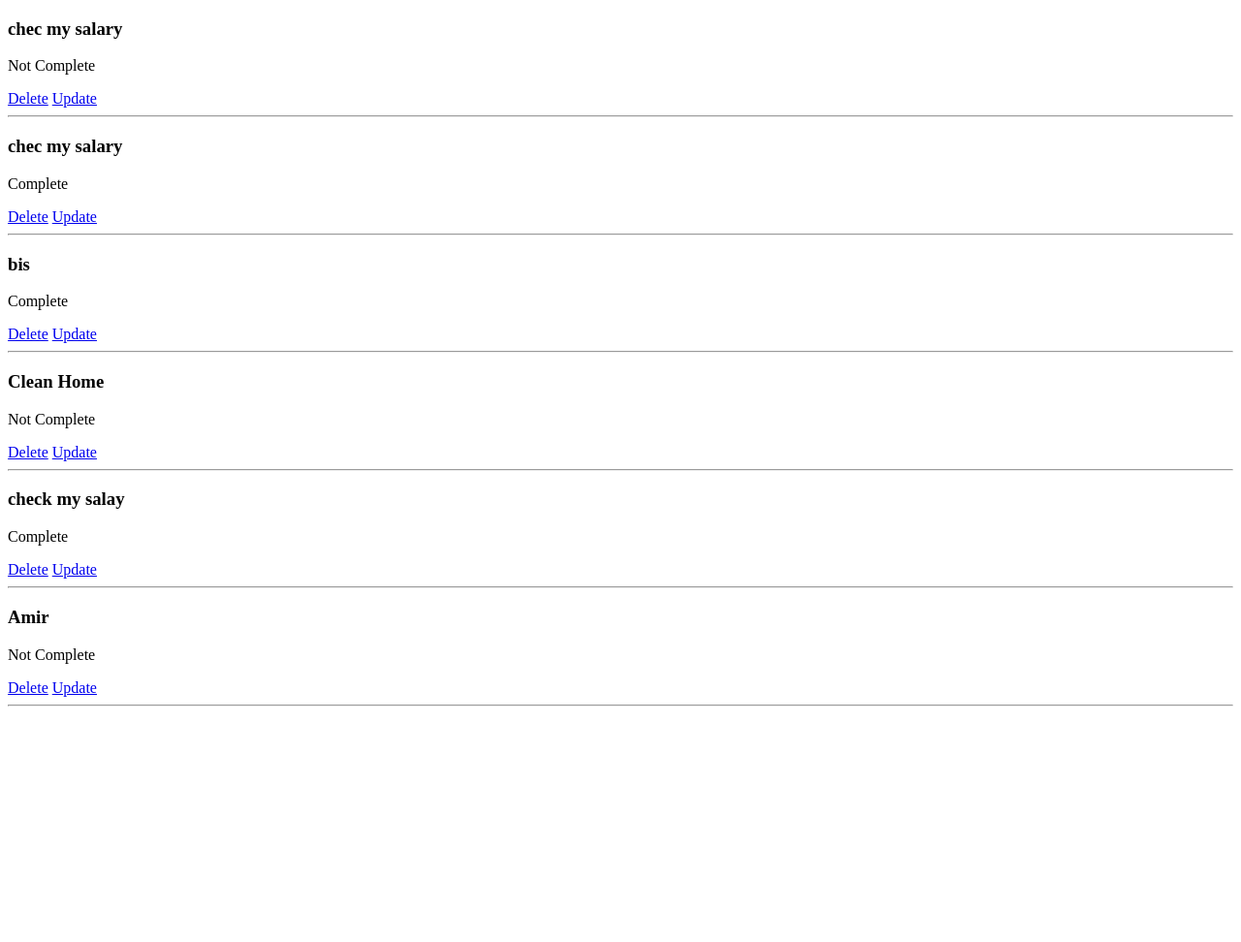
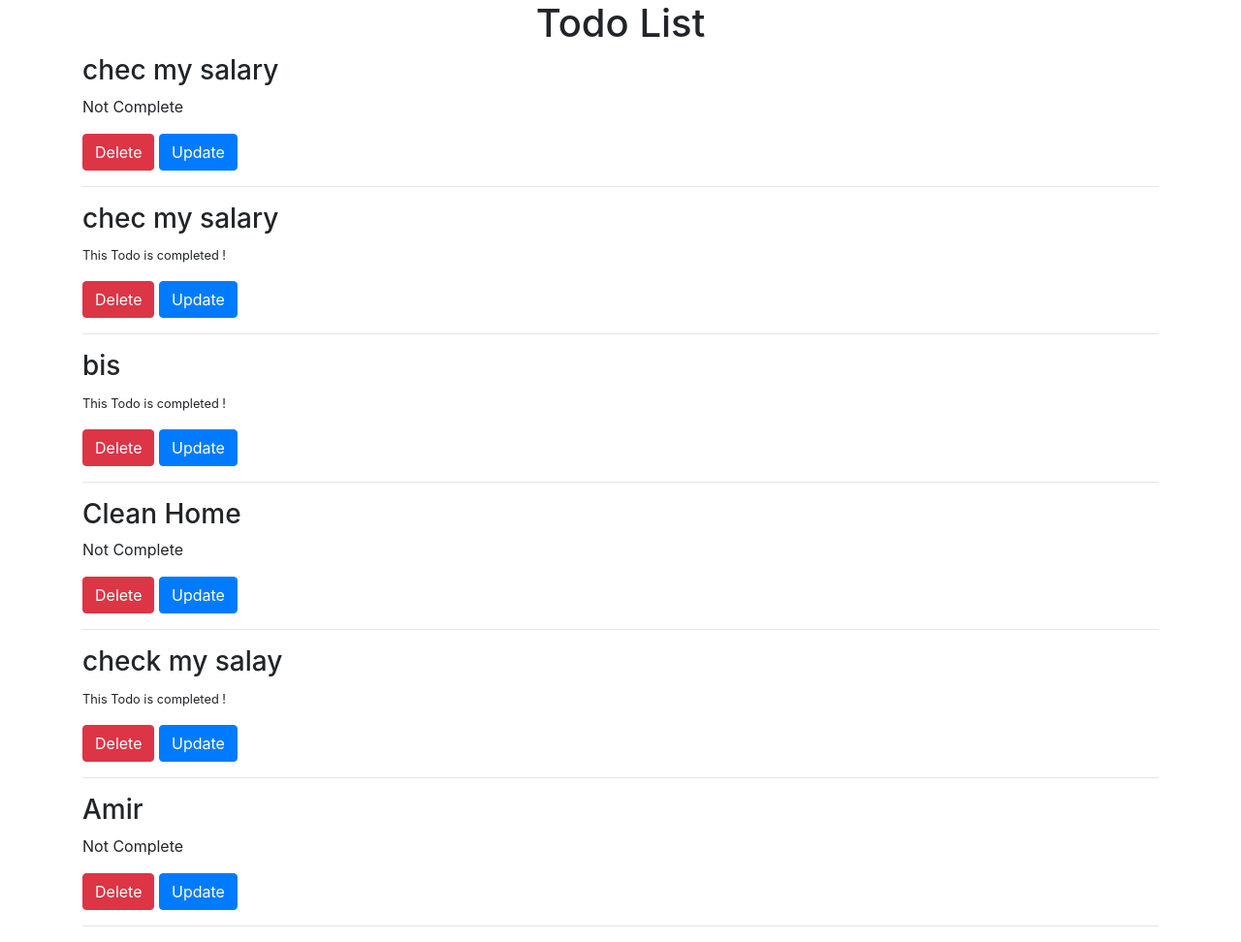
Before and after one commit to AmmirMahdi/TodoApp-Flask, a Flask app: page /todo in a window 1280 px wide. Shown: the whole page at 97% size. Before the commit the page ends 729 px from the top, so only its background shows below. Run offline with Flask 2, Linux system fonts and the light colour scheme; data comes from the database, SQL or seed files in the repository; both versions use the stored data as it was after the commit.

Commit message:
change template

```diff
--- a/project/forms.py
+++ b/project/forms.py
@@ -4,9 +4,9 @@
 
 
 class TodoForm(FlaskForm):
-    title  = StringField('title', validators=[DataRequired()])
-    complete = BooleanField('complete')
-    submit = SubmitField('submit')
+    title  = StringField('Title', validators=[DataRequired()])
+    complete = BooleanField('Complete')
+    submit = SubmitField('Submit')
 
 class DelTodo(FlaskForm):
     id = IntegerField('id')
--- a/project/templates/base.html
+++ b/project/templates/base.html
@@ -4,14 +4,17 @@
     <meta charset="UTF-8">
     <meta name="viewport" content="width=device-width, initial-scale=1.0">
     <title>{% block title %} {% endblock %}</title>
+    <link rel="stylesheet" href="https://cdn.jsdelivr.net/npm/bootstrap@4.5.3/dist/css/bootstrap.min.css" integrity="sha384-TX8t27EcRE3e/ihU7zmQxVncDAy5uIKz4rEkgIXeMed4M0jlfIDPvg6uqKI2xXr2" crossorigin="anonymous">
 </head>
 <body>
 
-    <div class="content">
+    <div class="container">
         {% block content %}
 
         {% endblock %}
     </div>
 
+    <script src="https://code.jquery.com/jquery-3.5.1.slim.min.js" integrity="sha384-DfXdz2htPH0lsSSs5nCTpuj/zy4C+OGpamoFVy38MVBnE+IbbVYUew+OrCXaRkfj" crossorigin="anonymous"></script>
+<script src="https://cdn.jsdelivr.net/npm/bootstrap@4.5.3/dist/js/bootstrap.bundle.min.js" integrity="sha384-ho+j7jyWK8fNQe+A12Hb8AhRq26LrZ/JpcUGGOn+Y7RsweNrtN/tE3MoK7ZeZDyx" crossorigin="anonymous"></script>
 </body>
 </html>
--- a/project/templates/todo.html
+++ b/project/templates/todo.html
@@ -5,17 +5,20 @@
 
 {% block content %}
 
+<center><h1> Todo List </h1> </center>
+
 {% for t in todo %}
 
     <h3> {{  t.title  }}</h3>
     {% if t.complete == False %}
         <p> Not Complete </p>
-    {% else %}
-        <p>Complete </p>
+    {% elif t.complete == True %}
+        <small>This Todo is completed !</small>
     {% endif %}
     </p>
-    <a class="ui red button" href="/delete/{{ t.id }}">Delete</a>
-    <a class="ui green button" href="/update/{{ t.id }}">Update</a>
+    <a class="btn btn-danger" href="/delete/{{ t.id }}">Delete</a>
+
+    <a class="btn btn-primary" href="/update/{{ t.id }}">Update</a>
 
 
     <hr>
```
Also changed, not shown: project/templates/index.html (+13 -5 lines), project/data.sqlite.
